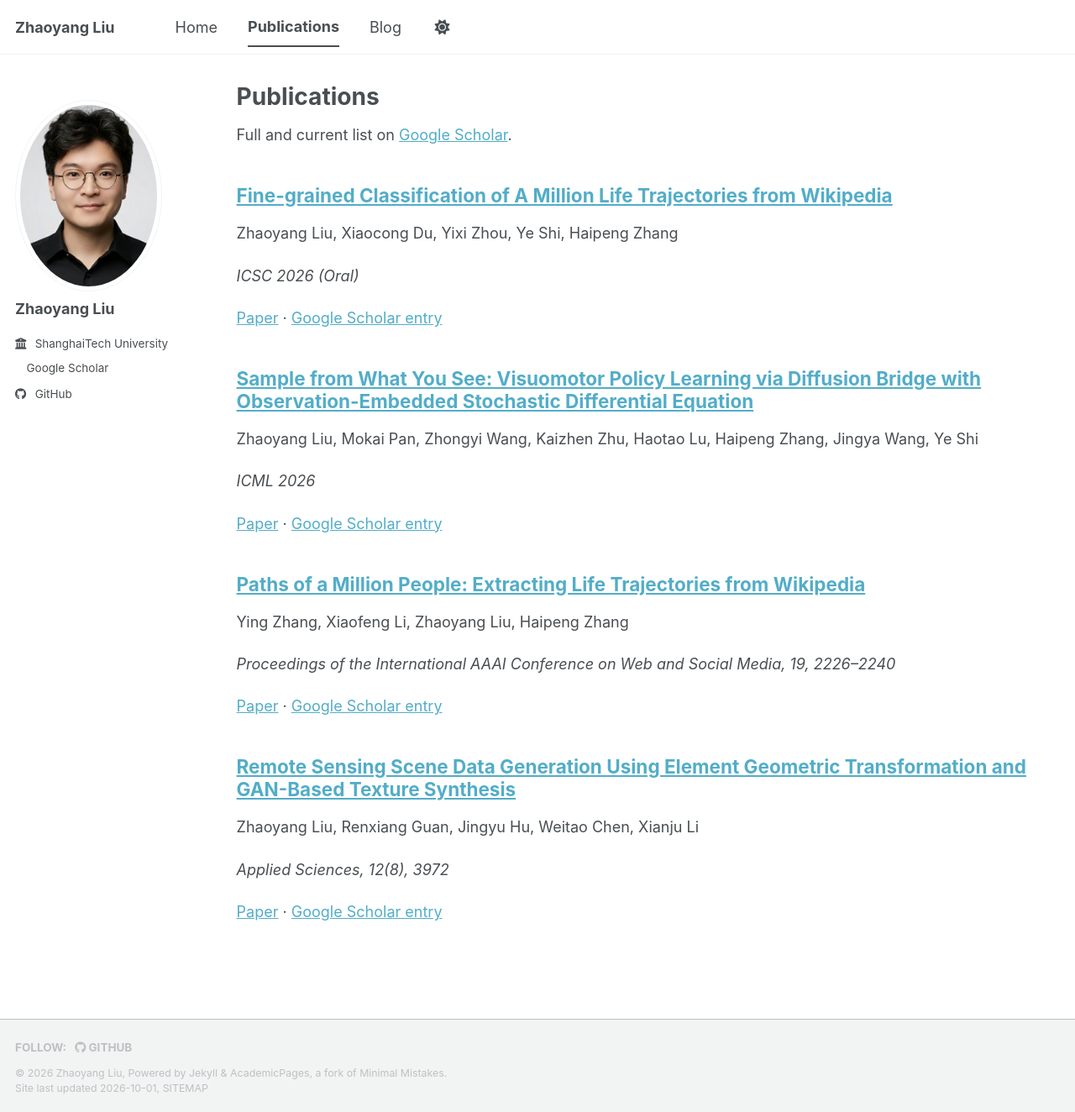
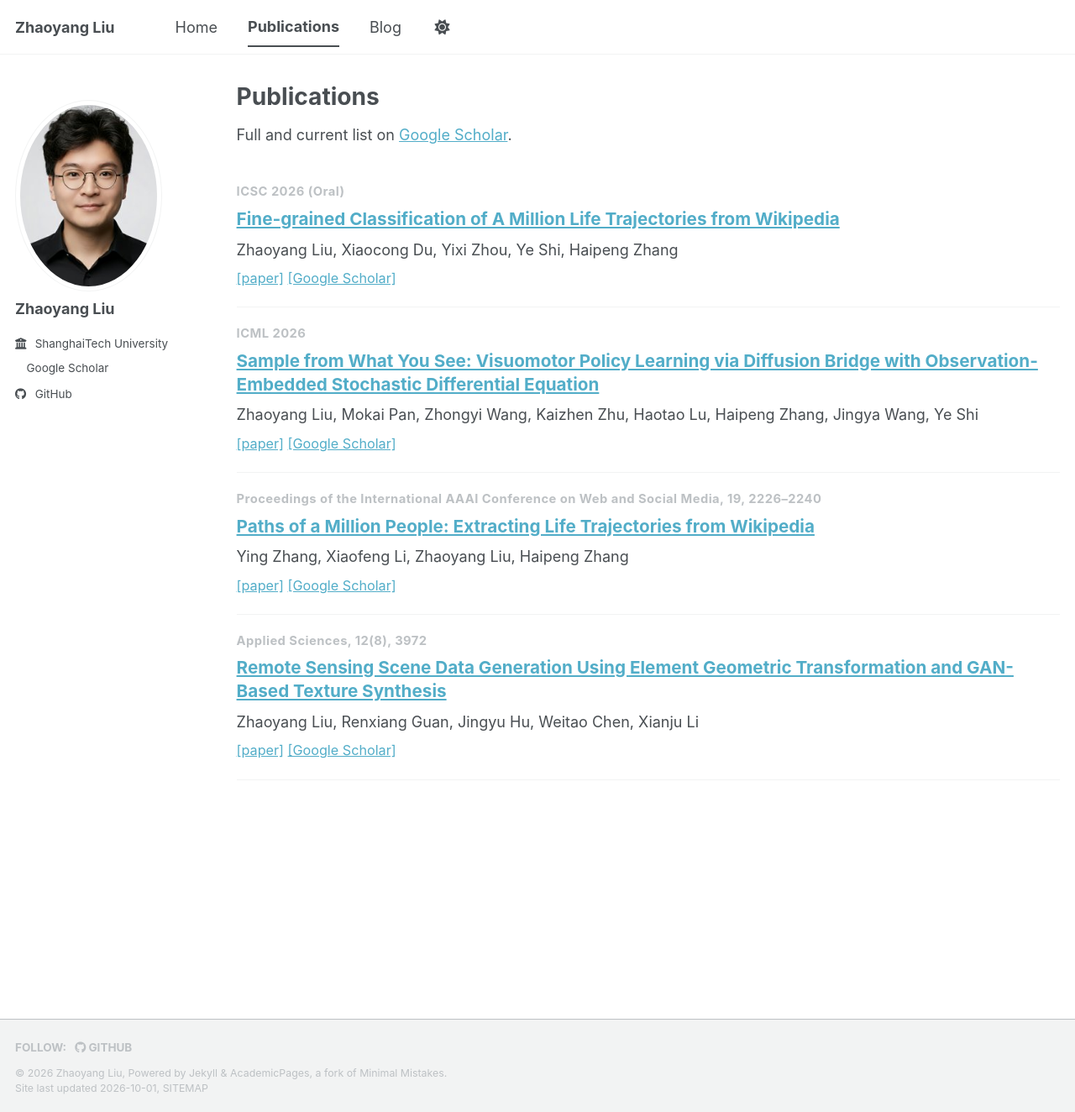
Before and after one commit to zhy-liu/zhy-liu.github.io, a Jekyll site: the page built from _pages/publications.html, in a window 1280 px wide and 1324 px high. Shown: the whole window at 84% size. Built offline with Jekyll 4.4.1, drawn with Linux system fonts in a browser that asks for light colours; a style sheet for code colours, icons or effects is not loaded.

```diff
--- /dev/null
+++ b/_includes/publication-list.html
@@ -0,0 +1,12 @@
+{% assign papers = site.publications | sort: "date" | reverse %}
+{% assign heading_level = include.heading_level | default: 2 %}
+<div class="publication-list">
+  {% for paper in papers %}
+  <article class="publication-card" itemscope itemtype="http://schema.org/ScholarlyArticle">
+    <p class="publication-card__venue">{{ paper.venue | escape }}</p>
+    <h{{ heading_level }} class="publication-card__title" itemprop="headline"><a href="{{ paper.url | relative_url }}">{{ paper.title | escape }}</a></h{{ heading_level }}>
+    <p class="publication-card__authors">{{ paper.authors | escape }}</p>
+    <p class="publication-card__links"><a href="{{ paper.paperurl | escape }}">[paper]</a> <a href="{{ paper.scholarurl | escape }}">[Google Scholar]</a></p>
+  </article>
+  {% endfor %}
+</div>
--- a/_pages/publications.html
+++ b/_pages/publications.html
@@ -7,12 +7,4 @@
 
 <p>Full and current list on <a href="{{ site.author.googlescholar | escape }}">Google Scholar</a>.</p>
 
-{% assign papers = site.publications | sort: "date" | reverse %}
-{% for paper in papers %}
-<article class="archive__item" itemscope itemtype="http://schema.org/ScholarlyArticle">
-  <h2 class="archive__item-title" itemprop="headline"><a href="{{ paper.url | relative_url }}">{{ paper.title }}</a></h2>
-  <p>{{ paper.authors }}</p>
-  <p><em>{{ paper.venue }}</em></p>
-  <p><a href="{{ paper.paperurl | escape }}">Paper</a> · <a href="{{ paper.scholarurl | escape }}">Google Scholar entry</a></p>
-</article>
-{% endfor %}
+{% include publication-list.html %}
--- /dev/null
+++ b/_sass/_publications.scss
@@ -0,0 +1,27 @@
+.publication-card {
+  padding: 1.1rem 0 1.25rem;
+  border-bottom: 1px solid var(--global-border-color);
+}
+
+.publication-card__venue {
+  margin: 0 0 0.4rem;
+  color: var(--global-text-color-light);
+  font-size: 0.82em;
+  font-weight: 700;
+  letter-spacing: 0.03em;
+}
+
+.publication-card__title {
+  margin: 0 0 0.5rem;
+  font-size: 1.15em;
+  line-height: 1.35;
+}
+
+.publication-card__authors {
+  margin: 0 0 0.45rem;
+}
+
+.publication-card__links {
+  margin: 0;
+  font-size: 0.9em;
+}
--- a/assets/css/main.scss
+++ b/assets/css/main.scss
@@ -35,5 +35,6 @@
     "layout/page",
     "layout/archive",
     "layout/sidebar",
-    "layout/json_cv"
+    "layout/json_cv",
+    "publications"
 ;
```
Also changed, not shown: _pages/about.md (+4 -0 lines).
